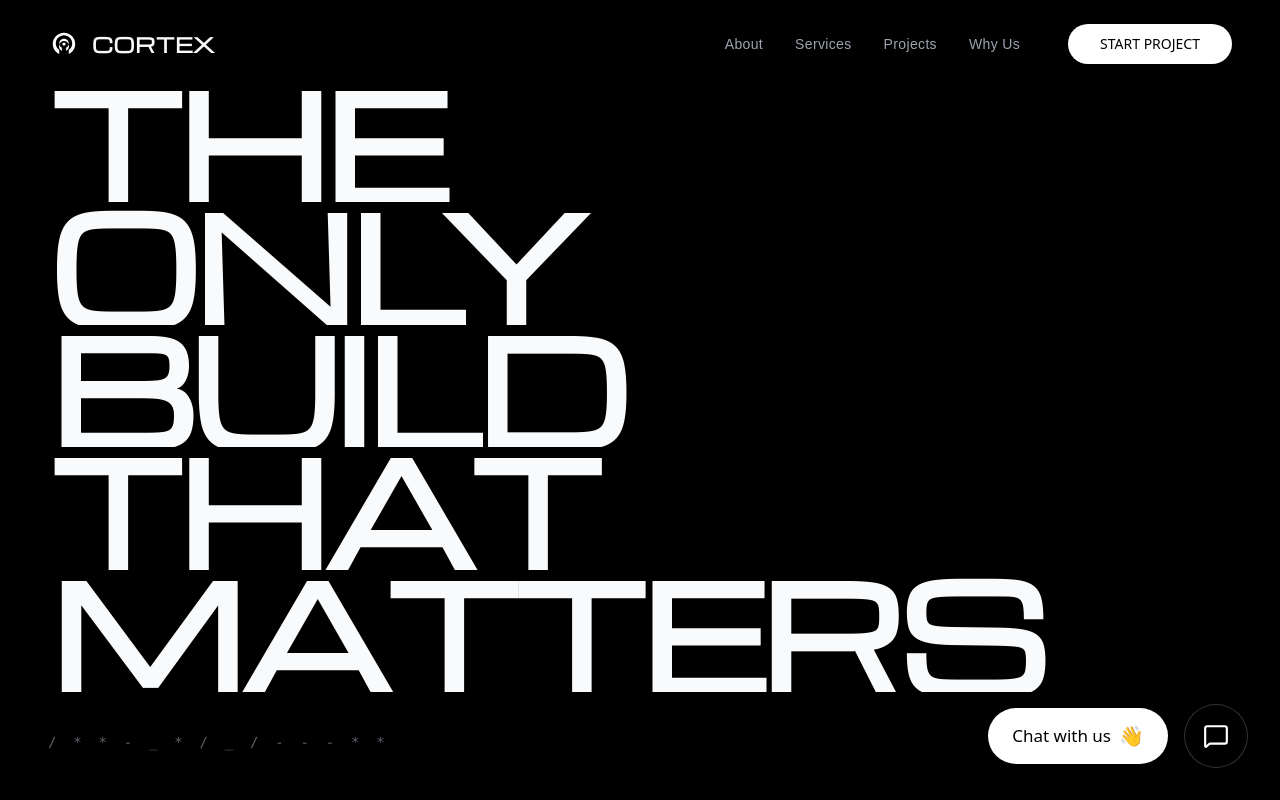
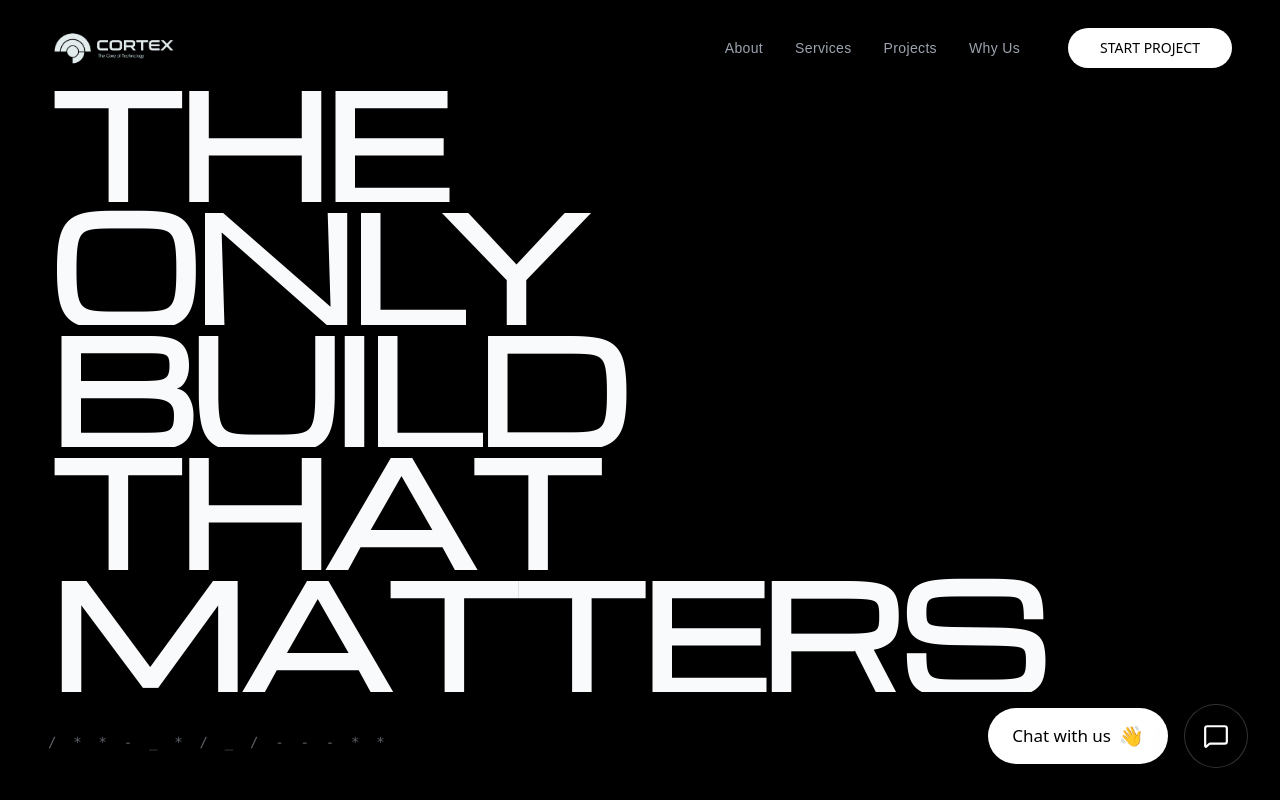
Before and after one commit to fuzziecoder/Cortex-IT, a Next.js app: page / in a window 1280 px wide. Shown: the top 800 px of the page. Built offline with nearby package versions, Linux system fonts and the light colour scheme; a web font is replaced by a local one.

Commit message:
chore: fix hydration errors, update branded logo to final version, and silence tailwind v4 ide warnings

```diff
--- a/src/components/Contact.tsx
+++ b/src/components/Contact.tsx
@@ -194,6 +194,7 @@ export default function Contact() {
                             <input
                               type="checkbox"
                               value={service}
+                              suppressHydrationWarning
                               {...register("services")}
                               className="w-5 h-5 rounded-[4px] border border-white/60 bg-transparent cursor-pointer appearance-none checked:bg-white checked:border-white transition-all peer"
                             />
--- a/src/components/Footer.tsx
+++ b/src/components/Footer.tsx
@@ -55,6 +55,7 @@ export default function Footer() {
                 type="email"
                 value={email}
                 onChange={(e) => setEmail(e.target.value)}
+                suppressHydrationWarning
                 placeholder="Your email"
                 className="flex-1 bg-[#1a1a1a] border border-white/10 rounded-l-lg px-4 py-3 text-white text-sm placeholder-gray-500 focus:outline-none focus:border-[#C8F542]/50 transition-colors"
               />
@@ -135,15 +136,15 @@ export default function Footer() {
             <div className="flex flex-col gap-4">
               {/* Instagram */}
               <a href="#" className="w-10 h-10 rounded-full border border-white/10 flex items-center justify-center text-gray-400 hover:text-[#C8F542] hover:border-[#C8F542]/30 transition-all">
-                <svg className="w-4 h-4" fill="currentColor" viewBox="0 0 24 24"><path d="M12 2.163c3.204 0 3.584.012 4.85.07 3.252.148 4.771 1.691 4.919 4.919.058 1.265.069 1.645.069 4.849 0 3.205-.012 3.584-.069 4.849-.149 3.225-1.664 4.771-4.919 4.919-1.266.058-1.644.07-4.85.07-3.204 0-3.584-.012-4.849-.07-3.26-.149-4.771-1.699-4.919-4.92-.058-1.265-.07-1.644-.07-4.849 0-3.204.013-3.583.07-4.849.149-3.227 1.664-4.771 4.919-4.919 1.266-.057 1.645-.069 4.849-.069zm0-2.163c-3.259 0-3.667.014-4.947.072-4.358.2-6.78 2.618-6.98 6.98-.059 1.281-.073 1.689-.073 4.948 0 3.259.014 3.668.072 4.948.2 4.358 2.618 6.78 6.98 6.98 1.281.058 1.689.072 4.948.072 3.259 0 3.668-.014 4.948-.072 4.354-.2 6.782-2.618 6.979-6.98.059-1.28.073-1.689.073-4.948 0-3.259-.014-3.667-.072-4.947-.196-4.354-2.617-6.78-6.979-6.98-1.281-.059-1.69-.073-4.949-.073zm0 5.838c-3.403 0-6.162 2.759-6.162 6.162s2.759 6.163 6.162 6.163 6.162-2.759 6.162-6.163c0-3.403-2.759-6.162-6.162-6.162zm0 10.162c-2.209 0-4-1.79-4-4 0-2.209 1.791-4 4-4s4 1.791 4 4c0 2.21-1.791 4-4 4zm6.406-11.845c-.796 0-1.441.645-1.441 1.44s.645 1.44 1.441 1.44c.795 0 1.439-.645 1.439-1.44s-.644-1.44-1.439-1.44z"/></svg>
+                <svg className="w-4 h-4" fill="currentColor" viewBox="0 0 24 24"><path d="M12 2.163c3.204 0 3.584.012 4.85.07 3.252.148 4.771 1.691 4.919 4.919.058 1.265.069 1.645.069 4.849 0 3.205-.012 3.584-.069 4.849-.149 3.225-1.664 4.771-4.919 4.919-1.266.058-1.644.07-4.85.07-3.204 0-3.584-.012-4.849-.07-3.26-.149-4.771-1.699-4.919-4.92-.058-1.265-.07-1.644-.07-4.849 0-3.204.013-3.583.07-4.849.149-3.227 1.664-4.771 4.919-4.919 1.266-.057 1.645-.069 4.849-.069zm0-2.163c-3.259 0-3.667.014-4.947.072-4.358.2-6.78 2.618-6.98 6.98-.059 1.281-.073 1.689-.073 4.948 0 3.259.014 3.668.072 4.948.2 4.358 2.618 6.78 6.98 6.98 1.281.058 1.689.072 4.948.072 3.259 0 3.668-.014 4.948-.072 4.354-.2 6.782-2.618 6.979-6.98.059-1.28.073-1.689.073-4.948 0-3.259-.014-3.667-.072-4.947-.196-4.354-2.617-6.78-6.979-6.98-1.281-.059-1.69-.073-4.949-.073zm0 5.838c-3.403 0-6.162 2.759-6.162 6.162s2.759 6.163 6.162 6.163 6.162-2.759 6.162-6.163c0-3.403-2.759-6.162-6.162-6.162zm0 10.162c-2.209 0-4-1.79-4-4 0-2.209 1.791-4 4-4s4 1.791 4 4c0 2.21-1.791 4-4 4zm6.406-11.845c-.796 0-1.441.645-1.441 1.44s.645 1.44 1.441 1.44c.795 0 1.439-.645 1.439-1.44s-.644-1.44-1.439-1.44z" /></svg>
               </a>
               {/* X / Twitter */}
               <a href="#" className="w-10 h-10 rounded-full border border-white/10 flex items-center justify-center text-gray-400 hover:text-[#C8F542] hover:border-[#C8F542]/30 transition-all">
-                <svg className="w-4 h-4" fill="currentColor" viewBox="0 0 24 24"><path d="M18.244 2.25h3.308l-7.227 8.26 8.502 11.24H16.17l-5.214-6.817L4.99 21.75H1.68l7.73-8.835L1.254 2.25H8.08l4.713 6.231zm-1.161 17.52h1.833L7.084 4.126H5.117z"/></svg>
+                <svg className="w-4 h-4" fill="currentColor" viewBox="0 0 24 24"><path d="M18.244 2.25h3.308l-7.227 8.26 8.502 11.24H16.17l-5.214-6.817L4.99 21.75H1.68l7.73-8.835L1.254 2.25H8.08l4.713 6.231zm-1.161 17.52h1.833L7.084 4.126H5.117z" /></svg>
               </a>
               {/* LinkedIn */}
               <a href="#" className="w-10 h-10 rounded-full border border-white/10 flex items-center justify-center text-gray-400 hover:text-[#C8F542] hover:border-[#C8F542]/30 transition-all">
-                <svg className="w-4 h-4" fill="currentColor" viewBox="0 0 24 24"><path d="M20.447 20.452h-3.554v-5.569c0-1.328-.027-3.037-1.852-3.037-1.853 0-2.136 1.445-2.136 2.939v5.667H9.351V9h3.414v1.561h.046c.477-.9 1.637-1.85 3.37-1.85 3.601 0 4.267 2.37 4.267 5.455v6.286zM5.337 7.433c-1.144 0-2.063-.926-2.063-2.065 0-1.138.92-2.063 2.063-2.063 1.14 0 2.064.925 2.064 2.063 0 1.139-.925 2.065-2.064 2.065zm1.782 13.019H3.555V9h3.564v11.452zM22.225 0H1.771C.792 0 0 .774 0 1.729v20.542C0 23.227.792 24 1.771 24h20.451C23.2 24 24 23.227 24 22.271V1.729C24 .774 23.2 0 22.222 0h.003z"/></svg>
+                <svg className="w-4 h-4" fill="currentColor" viewBox="0 0 24 24"><path d="M20.447 20.452h-3.554v-5.569c0-1.328-.027-3.037-1.852-3.037-1.853 0-2.136 1.445-2.136 2.939v5.667H9.351V9h3.414v1.561h.046c.477-.9 1.637-1.85 3.37-1.85 3.601 0 4.267 2.37 4.267 5.455v6.286zM5.337 7.433c-1.144 0-2.063-.926-2.063-2.065 0-1.138.92-2.063 2.063-2.063 1.14 0 2.064.925 2.064 2.063 0 1.139-.925 2.065-2.064 2.065zm1.782 13.019H3.555V9h3.564v11.452zM22.225 0H1.771C.792 0 0 .774 0 1.729v20.542C0 23.227.792 24 1.771 24h20.451C23.2 24 24 23.227 24 22.271V1.729C24 .774 23.2 0 22.222 0h.003z" /></svg>
               </a>
             </div>
           </div>
@@ -156,9 +157,16 @@ export default function Footer() {
           <Link href="#" className="text-gray-500 hover:text-gray-300 text-xs font-light transition-colors">
             Privacy policy
           </Link>
-          <p className="text-gray-500 text-xs font-light text-center">
-            © Copyright {year} | Design & Developed By <span className="text-[#C8F542]">Cortex</span> | The Core of Technology.
-          </p>
+          <div className="flex flex-col items-center gap-3">
+            <img
+              src="/logo-full.png"
+              alt="Cortex Studio"
+              className="h-10 md:h-14 w-auto object-contain opacity-80"
+            />
+            <p className="text-gray-500 text-xs font-light text-center">
+              © Copyright {year} | Design & Developed By Cortex Studio.
+            </p>
+          </div>
           <Link href="#" className="text-gray-500 hover:text-gray-300 text-xs font-light transition-colors">
             Terms of Use
           </Link>
--- a/src/components/Navbar.tsx
+++ b/src/components/Navbar.tsx
@@ -25,18 +25,17 @@ export default function Navbar() {
   return (
     <header
       className={`fixed top-0 left-0 right-0 z-50 transition-all duration-300 ${isScrolled
-          ? "bg-[var(--color-bg-main)]/90 backdrop-blur-md border-b border-[var(--color-border-subtle)] py-4"
-          : "bg-transparent py-6"
+        ? "bg-[var(--color-bg-main)]/90 backdrop-blur-md border-b border-[var(--color-border-subtle)] py-4"
+        : "bg-transparent py-6"
         }`}
     >
       <div className="container mx-auto px-6 md:px-12 flex items-center justify-between">
-        <a href="#" className="flex items-center gap-3 relative z-10">
-          <svg className="w-8 h-8 text-white" viewBox="0 0 100 100" fill="none" xmlns="http://www.w3.org/2000/svg">
-            <path d="M50 15C30.67 15 15 30.67 15 50C15 63.83 23.04 75.82 35 81.39V68.32C28.53 64.08 24.33 56.66 24.33 48.33C24.33 34.16 35.83 22.67 50 22.67C64.17 22.67 75.67 34.16 75.67 48.33C75.67 56.66 71.47 64.08 65 68.32V81.39C76.96 75.82 85 63.83 85 50C85 30.67 69.33 15 50 15Z" fill="currentColor" />
-            <path d="M50 33.33C41.72 33.33 35 40.05 35 48.33C35 54.2 38.38 59.27 43.33 61.76V72.1C38.01 68.86 34.33 62.97 34.33 56.33C34.33 47.68 41.35 40.67 50 40.67C58.65 40.67 65.67 47.68 65.67 56.33C65.67 62.97 61.99 68.86 56.67 72.1V61.76C61.62 59.27 65 54.2 65 48.33C65 40.05 58.28 33.33 50 33.33Z" fill="currentColor" />
-            <circle cx="50" cy="50" r="5" fill="currentColor" />
-          </svg>
-          <span className="font-heading font-bold text-xl tracking-wide uppercase">Cortex</span>
+        <a href="#" className="flex items-center relative z-10 transition-transform hover:scale-105 duration-300">
+          <img
+            src="/logo-full.png"
+            alt="Cortex Studio"
+            className="h-10 md:h-12 w-auto object-contain"
+          />
         </a>
 
         {/* Desktop Nav */}
```
Also changed, not shown: public/logo-full.png (added).
